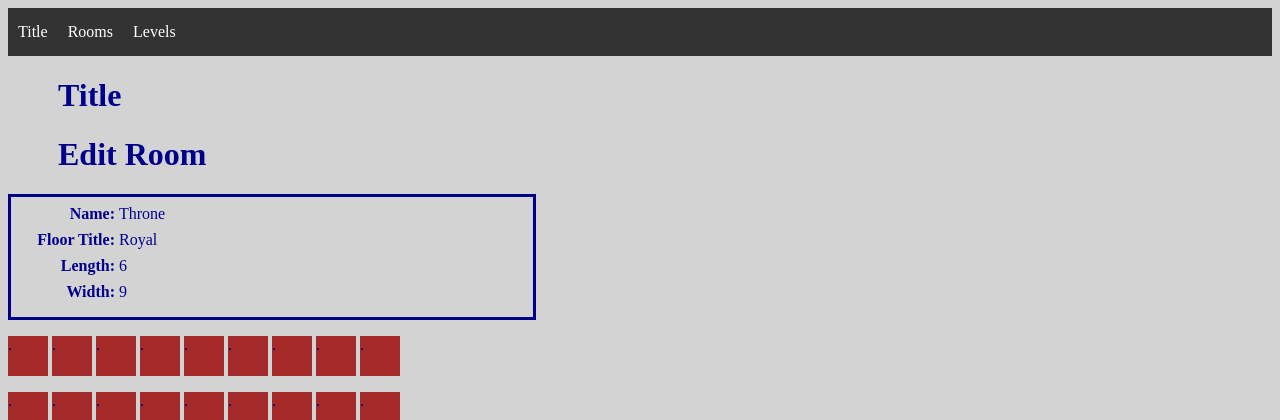
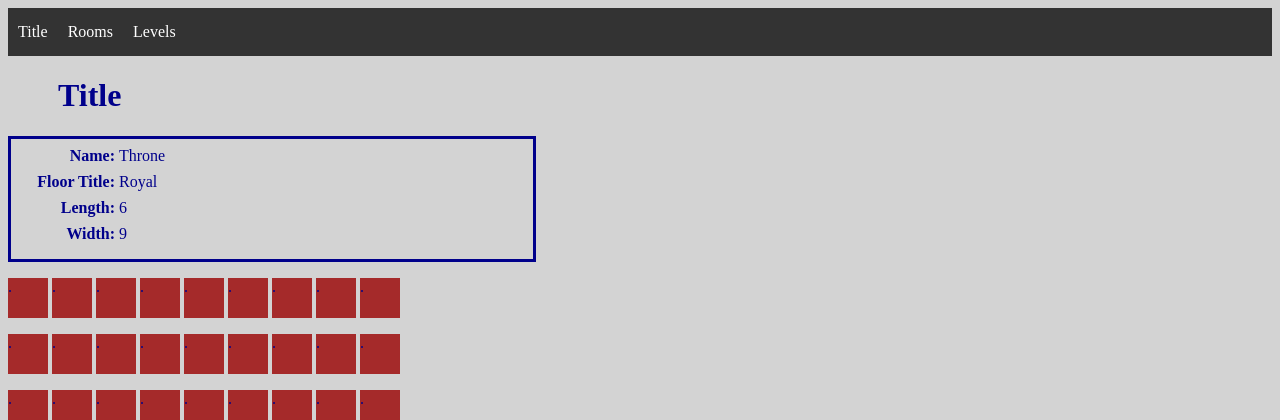
Before and after one commit to LeoKnox/dungeon_flask, a Flask app: page /edit_room in a window 1280 px wide. Shown: the top 420 px of the page. Run offline with Flask 2, Linux system fonts and the light colour scheme.

Commit message:
Add files via upload

```diff
--- a/application/templates/edit_room.html
+++ b/application/templates/edit_room.html
@@ -2,7 +2,6 @@
 
 {% block content %}
 
-<h1>Edit Room</h1>
 <dl>
     <dt>Name</dt>
     <dd>{{ single_room["room_name"] }}</dd>
```
